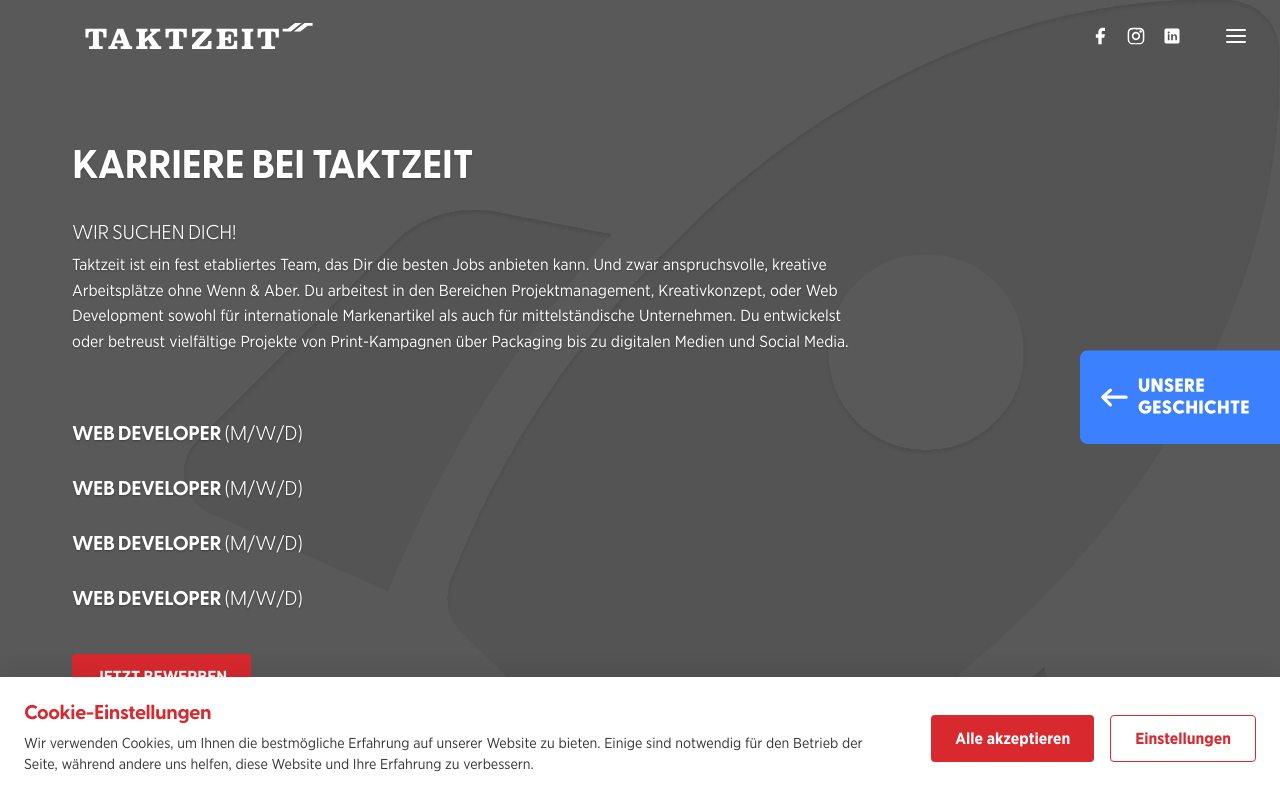
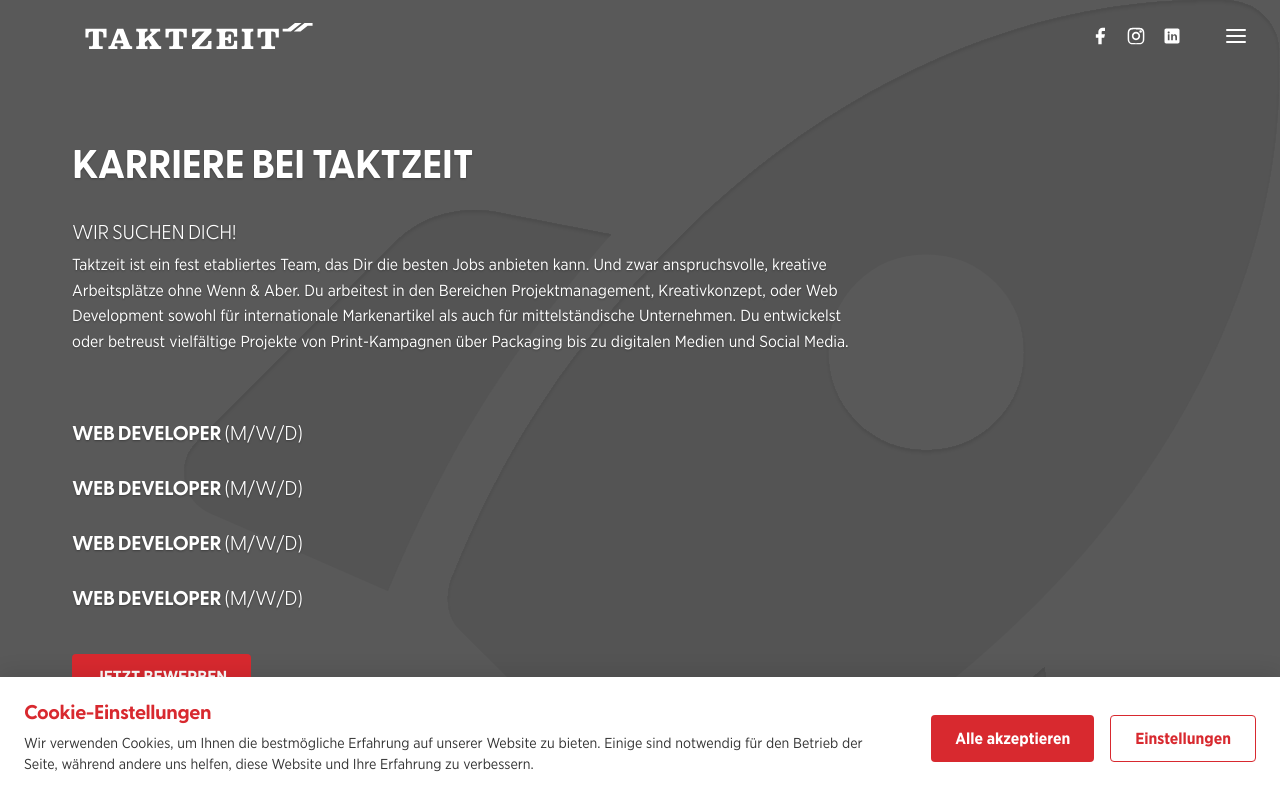
Before and after one commit to felixseeger/tz25, a Vue app: page /karriere in a window 1280 px wide. Shown: the top 800 px of the page. Built offline with nearby package versions, Linux system fonts and the light colour scheme; a web font is replaced by a local one.

Commit message:
Fix history button visibility and positioning

```diff
--- a/src/components/ui/FixedHistoryButton.vue
+++ b/src/components/ui/FixedHistoryButton.vue
@@ -1,5 +1,5 @@
 <template>
-  <div class="fixed-history-button-container" :class="{ 'is-visible': true }">
+  <div class="fixed-history-button-container" :class="{ 'is-visible': isHistorySectionVisible }">
     <button @click="openTimeline" class="fixed-history-button">
       <img src="../../assets/images/history-btn.svg" alt="Unsere Geschichte" class="fixed-history-button__image">
     </button>
@@ -26,16 +26,25 @@ export default {
             console.log('History section visible:', isHistorySectionVisible.value);
           });
         }, {
-          threshold: 0.2 // Show button when at least 20% of history section is visible
+          threshold: 0.1 // Show button when at least 10% of history section is visible
         });
 
         observer.observe(historySection);
       }
     };
 
+    // Handle history section visibility events
+    const handleHistorySectionVisible = (event) => {
+      isHistorySectionVisible.value = event.detail?.visible || false;
+      console.log('History button: History section visibility changed to', isHistorySectionVisible.value);
+    };
+
     // Setup observer when component is mounted
     onMounted(() => {
       setupIntersectionObserver();
+
+      // Listen for history section visibility events
+      document.addEventListener('history-section-visible', handleHistorySectionVisible);
     });
 
     // Clean up observer when component is unmounted
@@ -43,6 +52,9 @@ export default {
       if (observer) {
         observer.disconnect();
       }
+
+      // Remove event listeners
+      document.removeEventListener('history-section-visible', handleHistorySectionVisible);
     });
 
     // Method to open timeline
@@ -92,13 +104,14 @@ export default {
   cursor: pointer;
   padding: 0;
   transition: transform 0.3s ease;
+  display: block;
 
   &:hover {
     transform: scale(1.05);
   }
 
   &__image {
-    width: 200px;
+    width: 256px;
     height: auto;
     display: block;
   }
```
